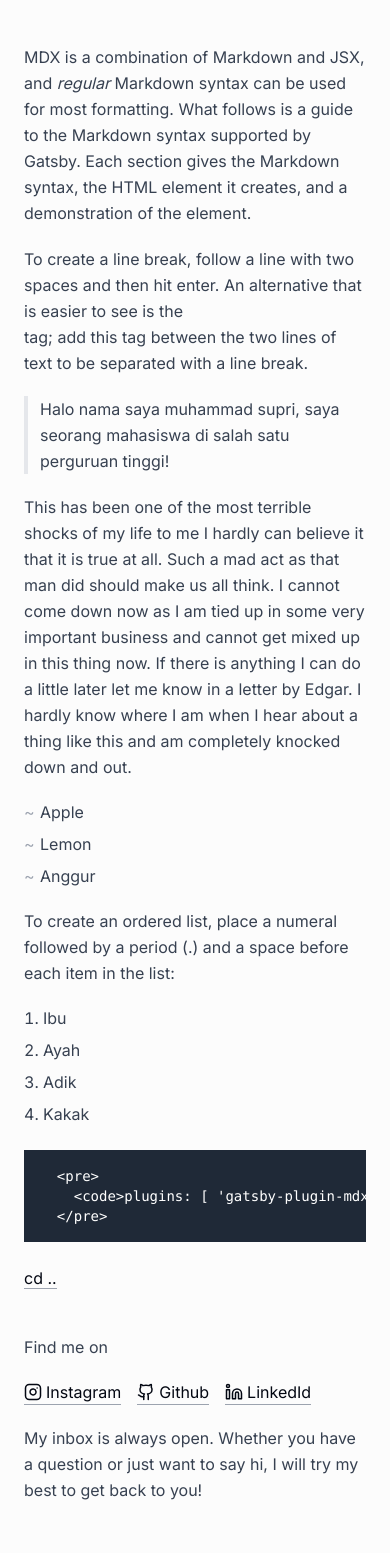
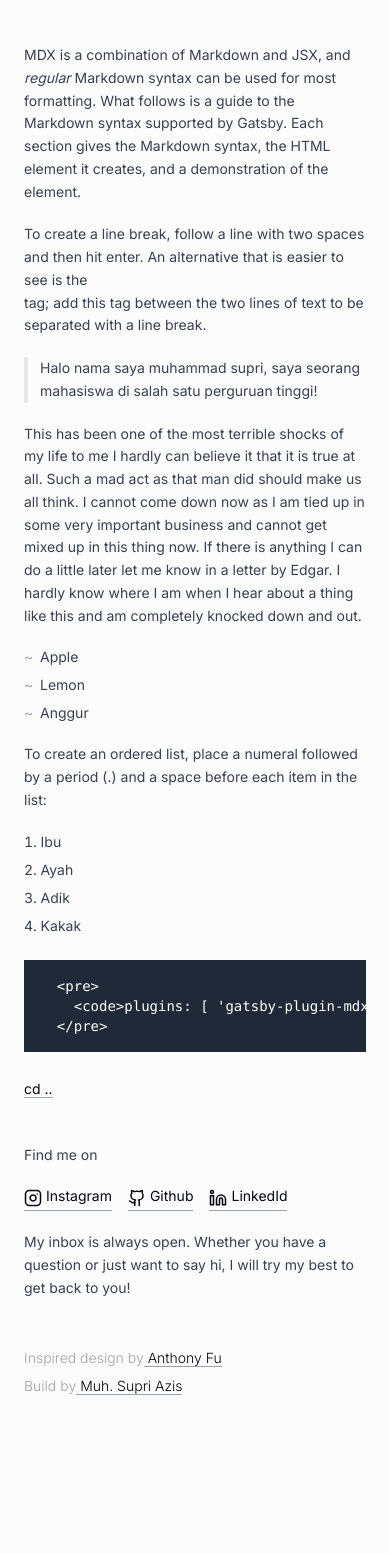
Before and after one commit to muhsupriazis/v3, a Next.js app: page /2022/belajar-react-dasar in a window 390 px wide. Shown: the top 1553 px of the page. After the commit the page ends 1432 px from the top, so only its background shows below. Built offline with nearby package versions, Linux system fonts and the light colour scheme.

Commit message:
change:text size for mobile

```diff
--- a/app/(post)/components/a.tsx
+++ b/app/(post)/components/a.tsx
@@ -5,7 +5,7 @@ export function A({ children, className = "", href, ...props }) {
     return (
       <a
         href={href}
-        className={`border-b text-gray-950 transition-[border-color] border-gray-400 hover:border-gray-600 ${className}`}
+        className={`border-b text-gray-950 text-sm md:text-base transition-[border-color] border-gray-400 hover:border-gray-600 ${className}`}
         {...props}
       >
         {children}
@@ -15,7 +15,7 @@ export function A({ children, className = "", href, ...props }) {
     return (
       <Link
         href={href}
-        className={`border-b text-gray-950 transition-[border-color] border-gray-400 hover:border-gray-600 ${className}`}
+        className={`border-b text-gray-950 text-sm md:text-base transition-[border-color] border-gray-400 hover:border-gray-600 ${className}`}
         {...props}
       >
         {children}
--- a/app/(post)/components/blockquote.tsx
+++ b/app/(post)/components/blockquote.tsx
@@ -2,7 +2,7 @@ import type { ReactNode } from "react";
 
 export function Blockquote({ children }: { children: ReactNode }) {
   return (
-    <blockquote className="my-5 text-gray-500 pl-3 border-l-4">
+    <blockquote className="my-5 text-gray-500 text-sm md:text-base pl-3 border-l-4">
       {children}
     </blockquote>
   );
--- a/app/(post)/components/callout.tsx
+++ b/app/(post)/components/callout.tsx
@@ -1,6 +1,6 @@
 export const Callout = ({ emoji = null, text = null, children }) => (
   <div className="bg-gray-200flex items-start p-3 my-6 text-base">
-    <span className="block w-6 text-center mr-2 scale-[1.2]">{emoji}</span>
-    <span className="block grow">{text ?? children}</span>
+    <span className="block w-6 text-center mr-2 text-sm md:text-base scale-[1.2]">{emoji}</span>
+    <span className="block grow text-sm md:text-base">{text ?? children}</span>
   </div>
 );
--- a/app/(post)/components/caption.tsx
+++ b/app/(post)/components/caption.tsx
@@ -3,9 +3,9 @@ import type { ReactNode } from "react";
 
 export function Caption({ children }: { children: ReactNode }) {
   return (
-    <span className="block w-full text-xs my-3 font-mono text-gray-500 text-center leading-normal">
+    <span className="block w-full text-xs  my-3 font-mono text-gray-500 text-center leading-normal">
       <Balancer>
-        <span className="[&>a]:post-link">{children}</span>
+        <span className="[&>a]:post-link text-sm md:text-base">{children}</span>
       </Balancer>
     </span>
   );
--- a/app/(post)/components/code.tsx
+++ b/app/(post)/components/code.tsx
@@ -6,6 +6,7 @@ export const Code = ({ children }) => {
         [p_&]:px-1
         [p_&]:py-0.5
         [p_&]:rounded-sm
+        text-sm md:text-base
       `}
     >
       {children}
--- a/app/(post)/components/figure.tsx
+++ b/app/(post)/components/figure.tsx
@@ -16,6 +16,7 @@ export function Figure({ wide = false, children }) {
       before:left-[-1000px]
       before:absolute
       before:z-[-1]
+      text-sm md:text-base
     `
         : ""
     }
--- a/app/(post)/components/footnotes.tsx
+++ b/app/(post)/components/footnotes.tsx
@@ -2,7 +2,7 @@ import { A } from "./a";
 import { P } from "./p";
 
 export const FootNotes = ({ children }) => (
-  <div className="text-base before:w-[200px] before:m-auto before:content[''] before:border-t before:border-gray-300 before:block before:my-10">
+  <div className="text-sm md:text-base before:w-[200px] before:m-auto before:content[''] before:border-t before:border-gray-300 before:block before:my-10">
     {children}
   </div>
 );
@@ -20,7 +20,7 @@ export const Ref = ({ id }) => (
 export const FootNote = ({ id, children }) => (
   <P>
     {id}.{" "}
-    <A href={`#s${id}`} id={`f${id}`} className="no-underline">
+    <A href={`#s${id}`} id={`f${id}`} className="text-sm md:text-base no-underline">
       ^
     </A>{" "}
     {children}
--- a/app/(post)/components/li.tsx
+++ b/app/(post)/components/li.tsx
@@ -12,6 +12,7 @@ export function LI({ children }) {
     [ul_&]:before:absolute
     [ul_&]:before:-ml-4
     text-gray-700
+    text-sm md:text-base
   `}
     >
       {children}
--- a/app/(post)/components/ol.tsx
+++ b/app/(post)/components/ol.tsx
@@ -1,3 +1,3 @@
 export function OL({ children }) {
-  return <ol className="my-5 list-decimal list-inside text-gray-700">{children}</ol>;
+  return <ol className="my-5 list-decimal list-inside text-gray-700 text-sm md:text-base">{children}</ol>;
 }
--- a/app/(post)/components/p.tsx
+++ b/app/(post)/components/p.tsx
@@ -1,3 +1,3 @@
 export function P({ children }) {
-  return <p className="my-5 text-gray-700 leading-relaxed [blockquote_&]:my-2">{children}</p>;
+  return <p className="my-5 text-sm md:text-base text-gray-700 leading-relaxed [blockquote_&]:my-2">{children}</p>;
 }
--- a/app/(post)/components/ul.tsx
+++ b/app/(post)/components/ul.tsx
@@ -1,3 +1,3 @@
 export function UL({ children }) {
-  return <ul className="my-5 list-none list-inside">{children}</ul>;
+  return <ul className="my-5 list-none text-sm md:text-base list-inside">{children}</ul>;
 }
--- a/app/(post)/components/utils.tsx
+++ b/app/(post)/components/utils.tsx
@@ -18,6 +18,7 @@ export function withHeadingId(children) {
                 [span:hover_&]:visible
                 font-mono
                 font-normal
+                text-sm md:text-base
                 text-gray-400
                 hover:text-gray-600
               `}
```
